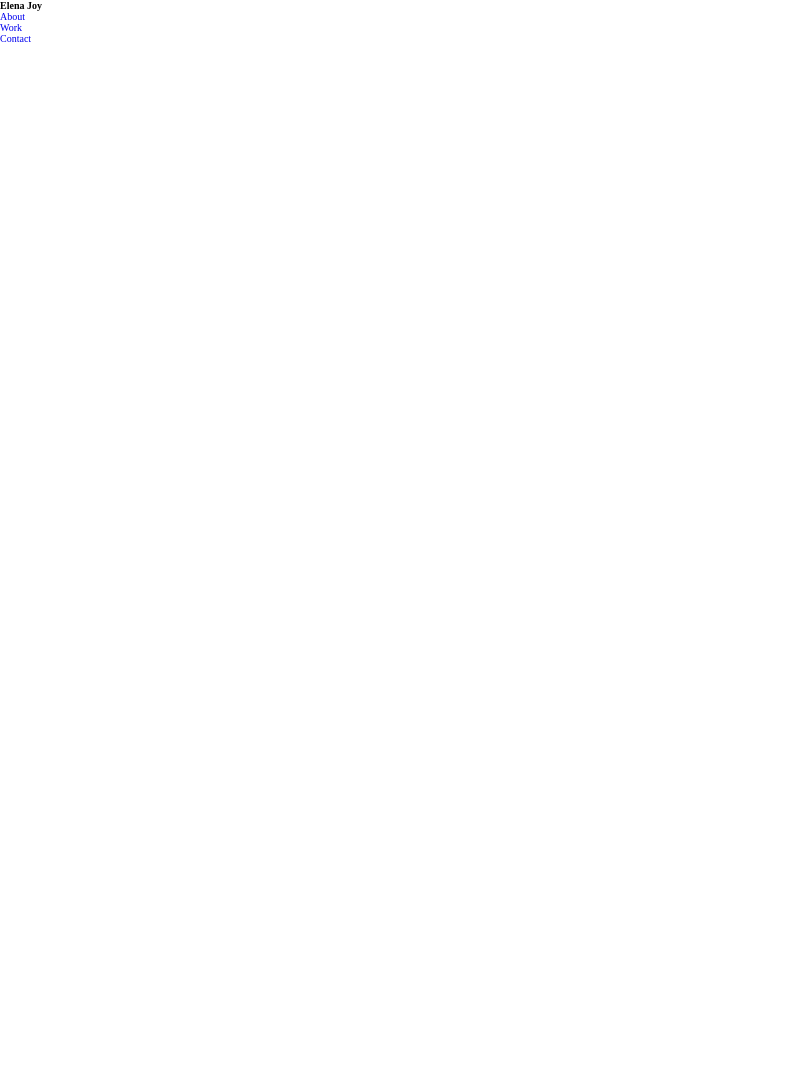
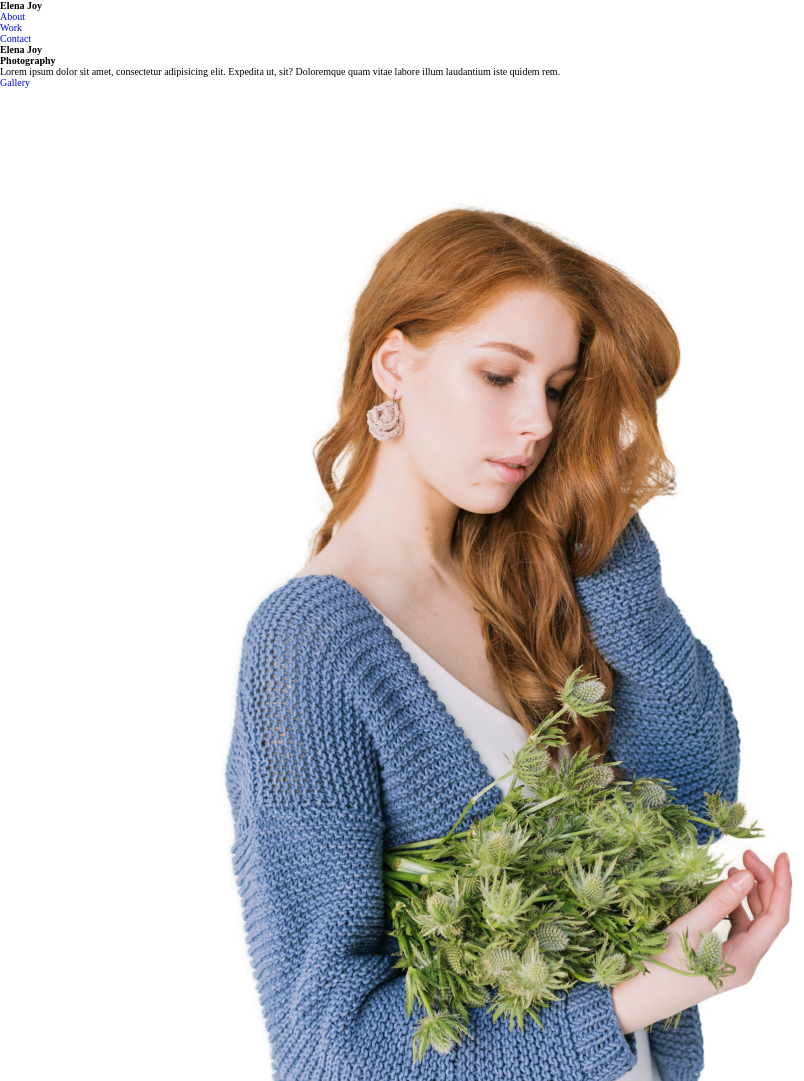
Before and after one commit to SchuylerCole/class-project-Photography_website, a plain HTML site: page index.html in a window 1280 px wide. Shown: the whole page, without its empty margins (0-804 px from the left). Before the commit the page ends 800 px from the top, so only its background shows below. Drawn offline with Linux system fonts and the light colour scheme.

Commit message:
add hero section

```diff
--- a/index.html
+++ b/index.html
@@ -23,5 +23,20 @@
 			</ul>
 		</nav>
 	</header>
+	<main>
+		<section class="hero">
+			<div class="hero-intro">
+				<h2>Elena Joy <br> Photography</h2>
+				<p>Lorem ipsum dolor sit amet, consectetur adipisicing elit. Expedita ut, sit? Doloremque quam vitae labore illum laudantium iste quidem rem.</p>
+				<a href="#gallery">Gallery</a>
+			</div>
+			<div class="hero-images">
+				<img class="hero-elena" src="img/elena-joy.png" alt="picture">
+
+			</div>
+
+		</section>
+	</main>
+
 </body>
 </html>
```
